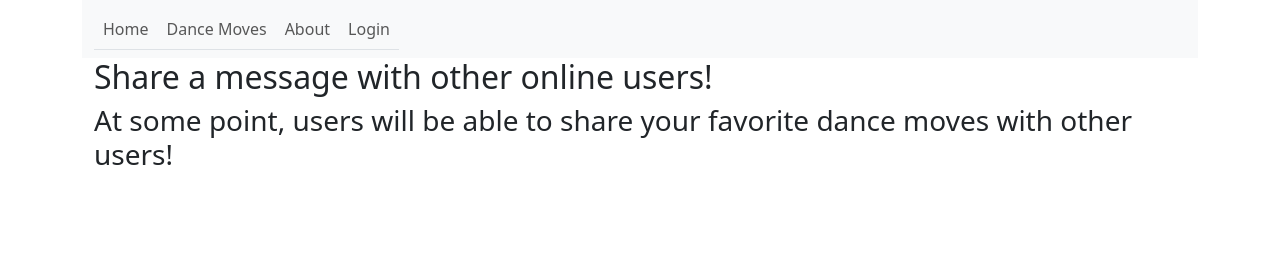
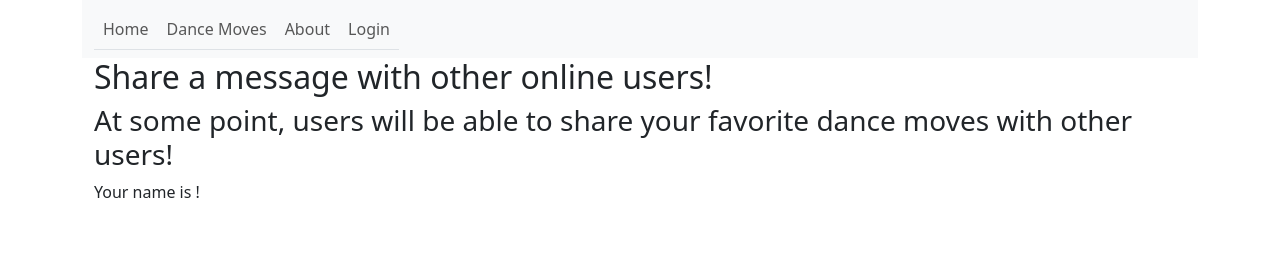
Before and after one commit to joshuaculmer/startup, a React (Vite) app: page /Share in a window 1280 px wide. Shown: the top 254 px of the page. Built offline with nearby package versions, Linux system fonts and the light colour scheme.

Commit message:
userName is passed into Shared

```diff
--- a/src/app.jsx
+++ b/src/app.jsx
@@ -68,7 +68,7 @@ function App() {
                     <Route path='/DanceMoves' element={<DanceMoves />} />
                     <Route path='/MyMoves' element={<MyMoves />} />
                     <Route path='/ComboCalculator' element={<ComboCalculator />} />
-                    <Route path='/Share' element={<Share />} />
+                    <Route path='/Share' element={<Share userName={userName} />} />
                     <Route path='/About' element={<About />} />
                     <Route path='/Login' element={<Login
                         userName={userName}
--- a/src/share/share.jsx
+++ b/src/share/share.jsx
@@ -1,6 +1,7 @@
 import React from "react";
 
-export function Share() {
+export function Share(props) {
+    console.log(props.userName);
     return (
         <main>
             <div class="container">
@@ -9,6 +10,10 @@ export function Share() {
                     <h3>At some point, users will be able to share your favorite dance moves with other users!</h3>
                 </section>
 
+                Your name is {props.userName}!
+
+
+
             </div>
         </main>
     )
```
